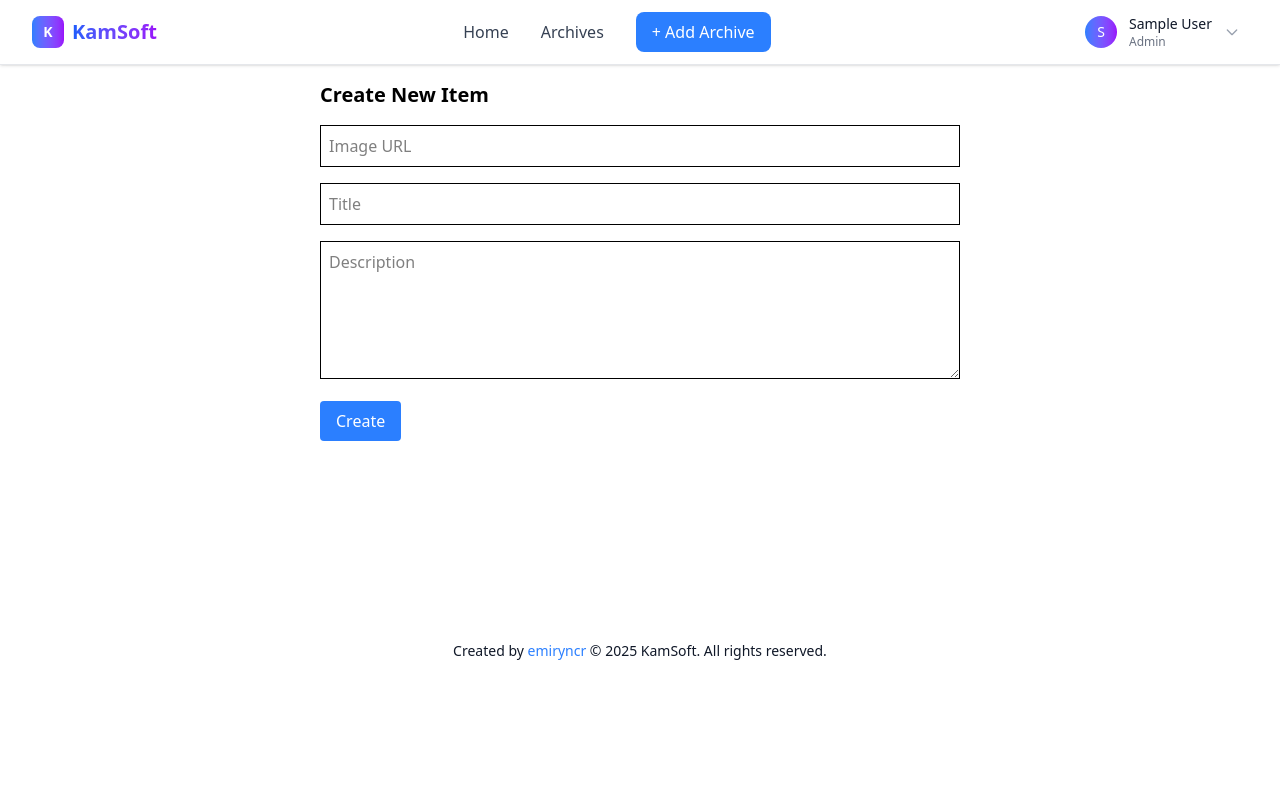
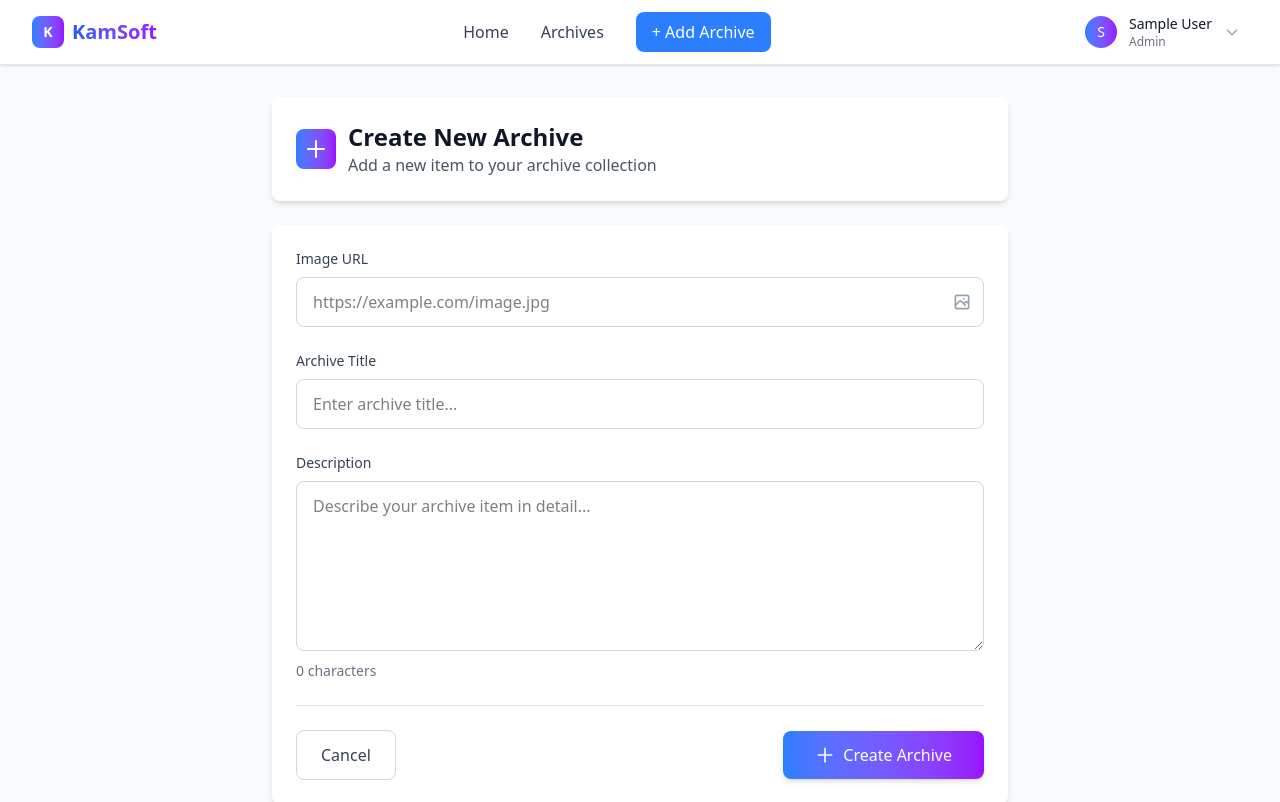
Before and after one commit to emiryncr/kamsoft-archive-system, a React (Vite) app in the folder frontend/: page /archives/new in a window 1280 px wide. Shown: the top 802 px of the page. Built offline with nearby package versions, Linux system fonts and the light colour scheme; sample sign-in values are in the browser's storage.

Commit message:
New item form UI update

```diff
--- a/frontend/src/pages/ItemForm.jsx
+++ b/frontend/src/pages/ItemForm.jsx
@@ -52,42 +52,147 @@ const ItemForm = ({ editMode = false }) => {
   };
 
   return (
-    <div className="p-4 max-w-2xl mx-auto">
-      <h2 className="text-xl font-semibold mb-4">
-        {editMode ? 'Edit Item' : 'Create New Item'}
-      </h2>
-      <form onSubmit={handleSubmit} className="space-y-4">
+    <div className="min-h-screen bg-gray-50 py-8">
+      <div className="max-w-3xl mx-auto px-4">
+        <div className="bg-white rounded-lg shadow-md p-6 mb-6">
+          <div className="flex items-center space-x-3">
+            <div className="w-10 h-10 bg-gradient-to-r from-blue-500 to-purple-600 rounded-lg flex items-center justify-center">
+              <svg className="w-6 h-6 text-white" fill="none" stroke="currentColor" viewBox="0 0 24 24">
+                <path strokeLinecap="round" strokeLinejoin="round" strokeWidth={2} d="M12 4v16m8-8H4" />
+              </svg>
+            </div>
+            <div>
+              <h1 className="text-2xl font-bold text-gray-900">
+                {editMode ? 'Edit Archive' : 'Create New Archive'}
+              </h1>
+              <p className="text-gray-600">
+                {editMode ? 'Update your archive details below' : 'Add a new item to your archive collection'}
+              </p>
+            </div>
+          </div>
+        </div>
+
+        <div className="bg-white rounded-lg shadow-md overflow-hidden">
+          <form onSubmit={handleSubmit} className="p-6 space-y-6">
+            <div>
+              <label className="block text-sm font-medium text-gray-700 mb-2">
+                Image URL
+              </label>
+              <div className="relative">
                 <input
                   name="image"
+                  type="url"
                   value={itemData.image}
                   onChange={handleChange}
-          placeholder="Image URL"
-          className="border p-2 w-full"
+                  placeholder="https://example.com/image.jpg"
+                  className="w-full px-4 py-3 border border-gray-300 rounded-lg focus:outline-none focus:ring-2 focus:ring-blue-500 focus:border-transparent transition-colors"
                   required
                 />
+                <div className="absolute inset-y-0 right-0 pr-3 flex items-center">
+                  <svg className="w-5 h-5 text-gray-400" fill="none" stroke="currentColor" viewBox="0 0 24 24">
+                    <path strokeLinecap="round" strokeLinejoin="round" strokeWidth={2} d="M4 16l4.586-4.586a2 2 0 012.828 0L16 16m-2-2l1.586-1.586a2 2 0 012.828 0L20 14m-6-6h.01M6 20h12a2 2 0 002-2V6a2 2 0 00-2-2H6a2 2 0 00-2 2v12a2 2 0 002 2z" />
+                  </svg>
+                </div>
+              </div>
+              {itemData.image && (
+                <div className="mt-3">
+                  <p className="text-sm text-gray-600 mb-2">Preview:</p>
+                  <img
+                    src={itemData.image}
+                    alt="Preview"
+                    className="w-full h-48 object-cover rounded-lg border"
+                    onError={(e) => {
+                      e.target.style.display = 'none';
+                    }}
+                  />
+                </div>
+              )}
+            </div>
+
+            <div>
+              <label className="block text-sm font-medium text-gray-700 mb-2">
+                Archive Title
+              </label>
               <input
                 name="title"
+                type="text"
                 value={itemData.title}
                 onChange={handleChange}
-          placeholder="Title"
-          className="border p-2 w-full"
+                placeholder="Enter archive title..."
+                className="w-full px-4 py-3 border border-gray-300 rounded-lg focus:outline-none focus:ring-2 focus:ring-blue-500 focus:border-transparent transition-colors"
                 required
               />
+            </div>
+
+            <div>
+              <label className="block text-sm font-medium text-gray-700 mb-2">
+                Description
+              </label>
               <textarea
                 name="description"
                 value={itemData.description}
                 onChange={handleChange}
-          placeholder="Description"
-          className="border p-2 w-full"
-          rows={5}
+                placeholder="Describe your archive item in detail..."
+                className="w-full px-4 py-3 border border-gray-300 rounded-lg focus:outline-none focus:ring-2 focus:ring-blue-500 focus:border-transparent transition-colors resize-vertical"
+                rows={6}
                 required
               />
-        <button type="submit" className="bg-blue-500 text-white px-4 py-2 rounded">
-          {editMode ? 'Update' : 'Create'}
+              <p className="text-sm text-gray-500 mt-1">
+                {itemData.description.length} characters
+              </p>
+            </div>
+
+            <div className="flex items-center justify-between pt-6 border-t border-gray-200">
+              <button
+                type="button"
+                onClick={() => navigate('/archives')}
+                className="px-6 py-3 border border-gray-300 text-gray-700 rounded-lg hover:bg-gray-50 transition-colors duration-200 font-medium"
+              >
+                Cancel
               </button>
+              <button
+                type="submit"
+                className="px-8 py-3 bg-gradient-to-r from-blue-500 to-purple-600 text-white rounded-lg hover:from-blue-600 hover:to-purple-700 transition-all duration-200 font-medium shadow-md hover:shadow-lg"
+              >
+                {editMode ? (
+                  <span className="flex items-center space-x-2">
+                    <svg className="w-5 h-5" fill="none" stroke="currentColor" viewBox="0 0 24 24">
+                      <path strokeLinecap="round" strokeLinejoin="round" strokeWidth={2} d="M4 16v1a3 3 0 003 3h10a3 3 0 003-3v-1m-4-8l-4-4m0 0L8 8m4-4v12" />
+                    </svg>
+                    <span>Update Archive</span>
+                  </span>
+                ) : (
+                  <span className="flex items-center space-x-2">
+                    <svg className="w-5 h-5" fill="none" stroke="currentColor" viewBox="0 0 24 24">
+                      <path strokeLinecap="round" strokeLinejoin="round" strokeWidth={2} d="M12 4v16m8-8H4" />
+                    </svg>
+                    <span>Create Archive</span>
+                  </span>
+                )}
+              </button>
+            </div>
           </form>
         </div>
-  );
+
+        <div className="mt-6 bg-blue-50 border border-blue-200 rounded-lg p-4">
+          <div className="flex items-start space-x-3">
+            <svg className="w-5 h-5 text-blue-500 mt-0.5" fill="none" stroke="currentColor" viewBox="0 0 24 24">
+              <path strokeLinecap="round" strokeLinejoin="round" strokeWidth={2} d="M13 16h-1v-4h-1m1-4h.01M21 12a9 9 0 11-18 0 9 9 0 0118 0z" />
+            </svg>
+            <div>
+              <h3 className="text-sm font-medium text-blue-800 mb-1">Tips for adding archives:</h3>
+              <ul className="text-sm text-blue-700 space-y-1">
+                <li>• Use high-quality image URLs for better presentation</li>
+                <li>• Write descriptive titles that clearly identify your archive</li>
+                <li>• Provide detailed descriptions to help others understand your archive</li>
+                <li>• Make sure image URLs are publicly accessible</li>
+              </ul>
+            </div>
+          </div>
+        </div>
+      </div>
+    </div>
+  )
 };
 
 export default ItemForm;
```
Lines whose indentation alone changed are shown as unchanged.
